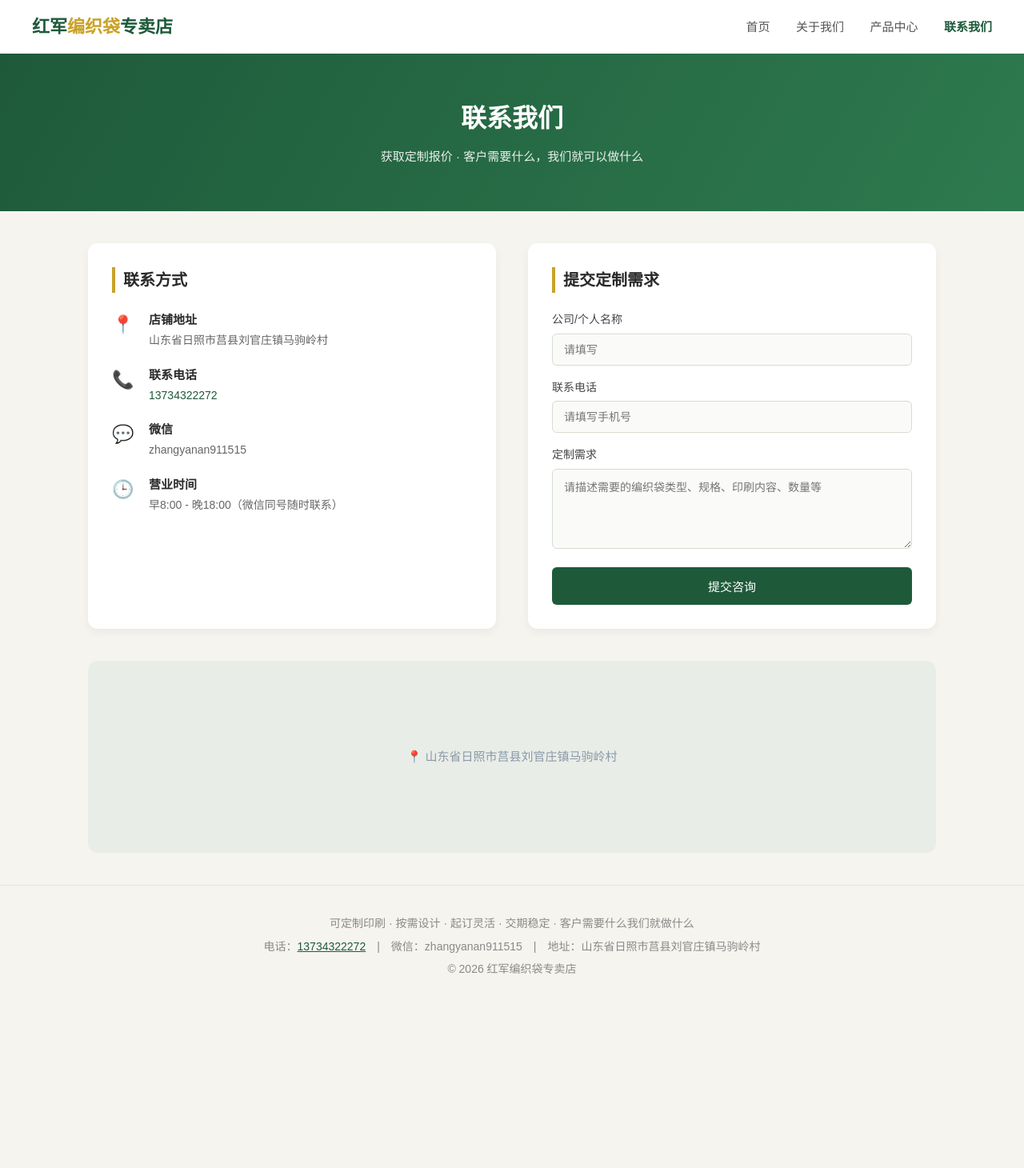
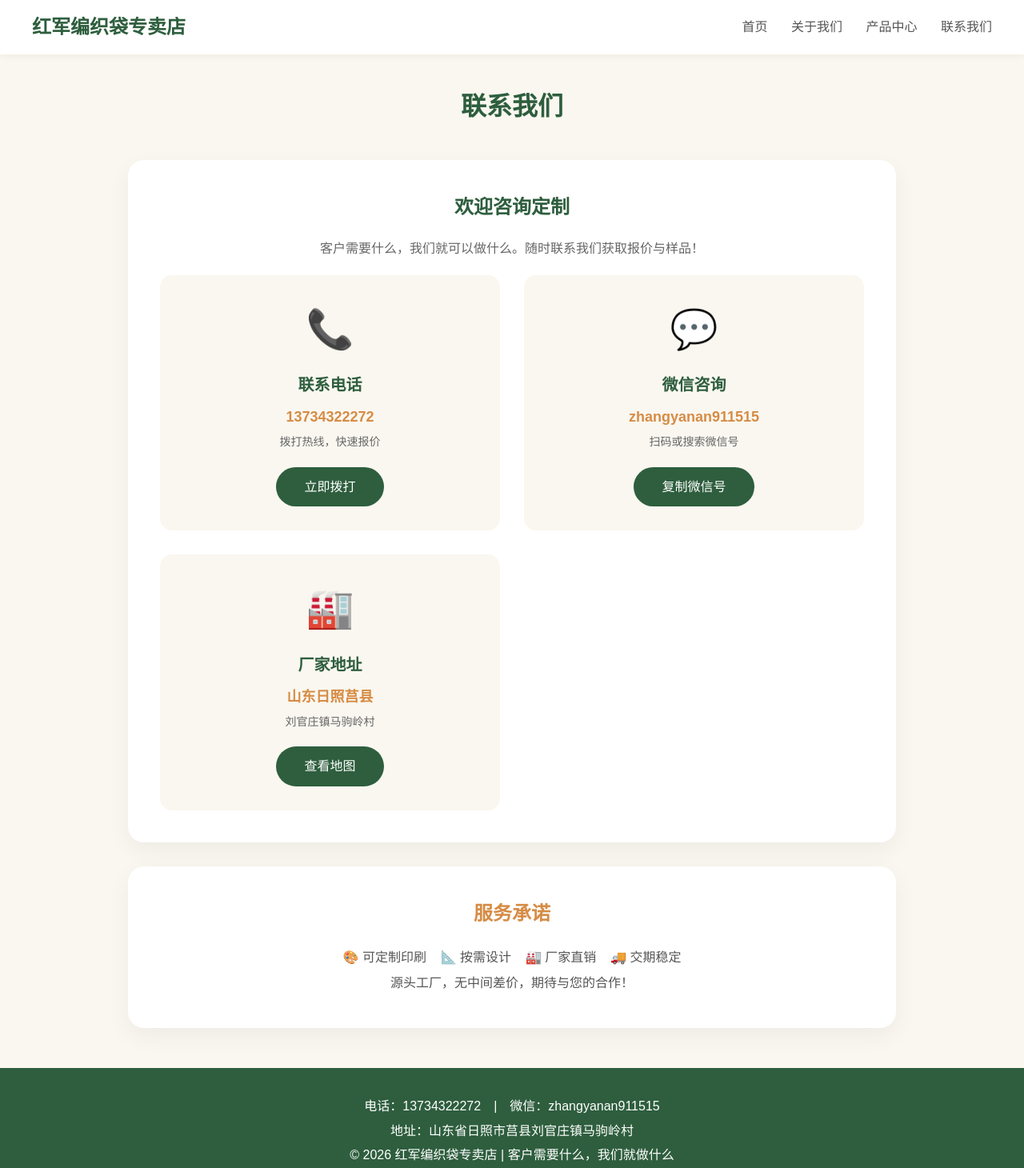
Before and after one commit to zhan714/my-website, a plain HTML site: page contact.html in a window 1280 px wide. Shown: the whole page at 80% size. Before the commit the page ends 1258 px from the top, so only its background shows below. Drawn offline with Linux system fonts and the light colour scheme.

Commit message:
Update contact.html

```diff
--- a/contact.html
+++ b/contact.html
@@ -3,130 +3,93 @@
 <head>
 <meta charset="UTF-8">
 <meta name="viewport" content="width=device-width, initial-scale=1.0">
-  <title>联系我们_红军编织袋专卖店_山东日照定制编织袋</title>
-  <meta name="description" content="联系红军编织袋专卖店：电话13734322272，微信zhangyanan911515，地址山东省日照市莒县刘官庄镇马驹岭村。获取编织袋定制报价。">
-  <meta name="keywords" content="红军编织袋联系方式,日照编织袋定制报价,编织袋厂家电话">
-  <meta name="author" content="红军编织袋专卖店">
-  <meta name="robots" content="index,follow">
-  <meta property="og:title" content="联系我们 - 红军编织袋专卖店">
-  <meta property="og:description" content="电话13734322272，微信zhangyanan911515，获取编织袋定制报价">
-  <meta property="og:type" content="website">
-  <meta property="og:url" content="https://zhan714.github.io/my-website/contact.html">
-  <link rel="canonical" href="https://zhan714.github.io/my-website/contact.html">
+<title>联系我们_红军编织袋专卖店</title>
 <style>
-    :root {
-      --primary: #1e5a3a; --primary-dark: #14402a; --accent: #c9a227;
-      --bg: #f6f4ee; --text: #2a2a2a; --muted: #8a8a8a;
-      --card: #ffffff; --line: #e6e2d8;
-    }
-    * { margin: 0; padding: 0; box-sizing: border-box; }
-    body { font-family: "Microsoft YaHei", "PingFang SC", sans-serif;
-      background: var(--bg); color: var(--text); line-height: 1.6; }
-    header { background: #fff; box-shadow: 0 2px 10px rgba(0,0,0,0.05);
-      padding: 16px 40px; display: flex; align-items: center; justify-content: space-between; }
-    .logo { font-size: 22px; font-weight: bold; color: var(--primary); }
-    .logo span { color: var(--accent); }
-    nav a { color: #555; text-decoration: none; margin-left: 28px; font-size: 15px; transition: color 0.2s; }
-    nav a:hover, nav a.active { color: var(--primary); font-weight: bold; }
-
-    .banner { background: linear-gradient(120deg, var(--primary), #2e7a4f); color: #fff;
-      text-align: center; padding: 56px 20px; }
-    .banner h1 { font-size: 32px; margin-bottom: 10px; }
-    .banner p { font-size: 15px; opacity: 0.9; }
-
-    .container { max-width: 1100px; margin: 40px auto; padding: 0 20px;
-      display: grid; grid-template-columns: 1fr 1fr; gap: 40px; }
-
-    .info-card { background: var(--card); border-radius: 12px; padding: 30px;
-      box-shadow: 0 4px 12px rgba(0,0,0,0.05); }
-    .info-card h2 { font-size: 20px; margin-bottom: 22px; color: var(--text);
-      border-left: 4px solid var(--accent); padding-left: 10px; }
-    .info-item { display: flex; align-items: flex-start; margin-bottom: 20px; }
-    .info-item .icon { font-size: 22px; margin-right: 16px; width: 30px; }
-    .info-item h3 { font-size: 15px; color: var(--text); margin-bottom: 2px; }
-    .info-item p { font-size: 14px; color: #666; }
-
-    .form-card { background: var(--card); border-radius: 12px; padding: 30px;
-      box-shadow: 0 4px 12px rgba(0,0,0,0.05); }
-    .form-card h2 { font-size: 20px; margin-bottom: 22px; color: var(--text);
-      border-left: 4px solid var(--accent); padding-left: 10px; }
-    .form-group { margin-bottom: 16px; }
-    .form-group label { display: block; font-size: 14px; color: #444; margin-bottom: 6px; }
-    .form-group input, .form-group textarea {
-      width: 100%; padding: 11px 14px; border: 1px solid #d5ddd0; border-radius: 6px;
-      font-size: 14px; font-family: inherit; background: #fafbf9; }
-    .form-group textarea { height: 100px; resize: vertical; }
-    .form-group input:focus, .form-group textarea:focus { outline: none; border-color: var(--primary); }
-    .submit-btn { background: var(--primary); color: #fff; border: none; padding: 13px 30px;
-      border-radius: 6px; font-size: 15px; cursor: pointer; width: 100%; transition: background 0.2s; }
-    .submit-btn:hover { background: var(--primary-dark); }
-
-    .map-box { max-width: 1100px; margin: 20px auto 40px; padding: 0 20px; }
-    .map-placeholder { background: #e9ede7; border-radius: 12px; height: 240px;
-      display: flex; align-items: center; justify-content: center; color: #8a98a8; font-size: 15px; }
-
-    footer { text-align: center; padding: 30px 20px; color: var(--muted); font-size: 14px;
-      border-top: 1px solid var(--line); margin-top: 40px; }
-    footer p { margin: 6px 0; }
-
-    @media (max-width: 820px) { .container { grid-template-columns: 1fr; } }
+  :root{--green:#2E5E3E;--orange:#D68C45;--bg:#FAF7F0;}
+  *{margin:0;padding:0;box-sizing:border-box;}
+  body{font-family:"Microsoft YaHei",sans-serif;background:var(--bg);color:#333;line-height:1.6;}
+  header{background:#fff;padding:15px 40px;display:flex;justify-content:space-between;align-items:center;box-shadow:0 2px 10px rgba(0,0,0,0.05);}
+  .logo{font-size:24px;font-weight:bold;color:var(--green);}
+  nav a{margin-left:25px;text-decoration:none;color:#555;font-size:16px;transition:.3s;}
+  nav a:hover{color:var(--orange);}
+  .container{max-width:1000px;margin:40px auto;padding:0 20px;}
+  .page-title{text-align:center;color:var(--green);font-size:32px;margin-bottom:40px;}
+  .card{background:#fff;padding:40px;border-radius:20px;box-shadow:0 10px 30px rgba(0,0,0,0.05);margin-bottom:30px;}
+  .contact-grid{display:grid;grid-template-columns:repeat(auto-fit,minmax(300px,1fr));gap:30px;margin-top:20px;}
+  .contact-item{text-align:center;padding:30px 20px;background:var(--bg);border-radius:15px;transition:.3s;}
+  .contact-item:hover{transform:translateY(-5px);box-shadow:0 5px 15px rgba(0,0,0,0.08);}
+  .icon{font-size:48px;margin-bottom:15px;}
+  .item-title{font-size:20px;color:var(--green);font-weight:bold;margin-bottom:10px;}
+  .item-info{font-size:18px;color:var(--orange);margin-bottom:5px;font-weight:bold;}
+  .item-desc{font-size:14px;color:#666;}
+  .qr-section{text-align:center;margin-top:40px;padding:30px;background:var(--bg);border-radius:15px;}
+  .qr-text{font-size:16px;color:#555;margin-bottom:15px;}
+  .btn{display:inline-block;background:var(--green);color:#fff;padding:12px 35px;border-radius:30px;text-decoration:none;font-size:16px;margin-top:20px;transition:.3s;}
+  .btn:hover{background:var(--orange);}
+  .address-box{margin-top:30px;text-align:center;color:#555;font-size:16px;line-height:1.8;}
+  footer{background:var(--green);color:#fff;text-align:center;padding:30px;margin-top:50px;}
+  footer p{margin:5px 0;}
+  @media(max-width:768px){header{flex-direction:column;gap:15px;}nav a{margin:0 10px;}}
 </style>
 </head>
 <body>
-
 <header>
-    <div class="logo">红军<span>编织袋</span>专卖店</div>
+  <div class="logo">红军编织袋专卖店</div>
   <nav>
     <a href="index.html">首页</a>
     <a href="about.html">关于我们</a>
     <a href="products.html">产品中心</a>
-      <a href="contact.html" class="active">联系我们</a>
+    <a href="contact.html">联系我们</a>
   </nav>
 </header>
 
-  <div class="banner">
-    <h1>联系我们</h1>
-    <p>获取定制报价 · 客户需要什么，我们就可以做什么</p>
+<div class="container">
+  <h1 class="page-title">联系我们</h1>
+
+  <div class="card">
+    <h2 style="color:var(--green);text-align:center;margin-bottom:20px;font-size:24px;">欢迎咨询定制</h2>
+    <p style="text-align:center;color:#666;font-size:16px;">客户需要什么，我们就可以做什么。随时联系我们获取报价与样品！</p>
+
+    <div class="contact-grid">
+      <div class="contact-item">
+        <div class="icon">📞</div>
+        <div class="item-title">联系电话</div>
+        <div class="item-info">13734322272</div>
+        <div class="item-desc">拨打热线，快速报价</div>
+        <a href="tel:13734322272" class="btn">立即拨打</a>
       </div>
 
-  <div class="container">
-    <div class="info-card">
-      <h2>联系方式</h2>
-      <div class="info-item"><div class="icon">📍</div><div><h3>店铺地址</h3><p>山东省日照市莒县刘官庄镇马驹岭村</p></div></div>
-      <div class="info-item"><div class="icon">📞</div><div><h3>联系电话</h3><p><a href="tel:13734322272" style="color:var(--primary);text-decoration:none;">13734322272</a></p></div></div>
-      <div class="info-item"><div class="icon">💬</div><div><h3>微信</h3><p>zhangyanan911515</p></div></div>
-      <div class="info-item"><div class="icon">🕒</div><div><h3>营业时间</h3><p>早8:00 - 晚18:00（微信同号随时联系）</p></div></div>
+      <div class="contact-item">
+        <div class="icon">💬</div>
+        <div class="item-title">微信咨询</div>
+        <div class="item-info">zhangyanan911515</div>
+        <div class="item-desc">扫码或搜索微信号</div>
+        <a href="contact.html" class="btn">复制微信号</a>
       </div>
 
-    <div class="form-card">
-      <h2>提交定制需求</h2>
-      <form onsubmit="alert('感谢您的咨询，我们会尽快与您联系！'); return false;">
-        <div class="form-group"><label>公司/个人名称</label><input type="text" placeholder="请填写"></div>
-        <div class="form-group"><label>联系电话</label><input type="tel" placeholder="请填写手机号"></div>
-        <div class="form-group"><label>定制需求</label><textarea placeholder="请描述需要的编织袋类型、规格、印刷内容、数量等"></textarea></div>
-        <button type="submit" class="submit-btn">提交咨询</button>
-      </form>
+      <div class="contact-item">
+        <div class="icon">🏭</div>
+        <div class="item-title">厂家地址</div>
+        <div class="item-info">山东日照莒县</div>
+        <div class="item-desc">刘官庄镇马驹岭村</div>
+        <a href="https://map.baidu.com" target="_blank" class="btn">查看地图</a>
+      </div>
     </div>
   </div>
 
-  <div class="map-box">
-    <div class="map-placeholder">📍 山东省日照市莒县刘官庄镇马驹岭村</div>
+  <div class="card" style="text-align:center;">
+    <h2 style="color:var(--orange);margin-bottom:20px;">服务承诺</h2>
+    <p style="color:#555;font-size:16px;line-height:2;">
+      🎨 可定制印刷 &nbsp;&nbsp; 📐 按需设计 &nbsp;&nbsp; 🏭 厂家直销 &nbsp;&nbsp; 🚚 交期稳定<br>
+      源头工厂，无中间差价，期待与您的合作！
+    </p>
+  </div>
 </div>
 
 <footer>
-    <p>可定制印刷 · 按需设计 · 起订灵活 · 交期稳定 · 客户需要什么我们就做什么</p>
-    <p>电话：<a href="tel:13734322272" style="color:var(--primary);">13734322272</a>　|　微信：zhangyanan911515　|　地址：山东省日照市莒县刘官庄镇马驹岭村</p>
-    <p>&copy; 2026 红军编织袋专卖店</p>
+  <p>电话：13734322272　|　微信：zhangyanan911515</p>
+  <p>地址：山东省日照市莒县刘官庄镇马驹岭村</p>
+  <p>© 2026 红军编织袋专卖店 | 客户需要什么，我们就做什么</p>
 </footer>
-
-  <script type="application/ld+json">
-  {
-    "@context": "https://schema.org",
-    "@type": "ContactPage",
-    "name": "联系我们 - 红军编织袋专卖店",
-    "url": "https://zhan714.github.io/my-website/contact.html",
-    "description": "联系红军编织袋专卖店获取定制报价"
-  }
-  </script>
 </body>
 </html>
```
Lines whose indentation alone changed are shown as unchanged.
